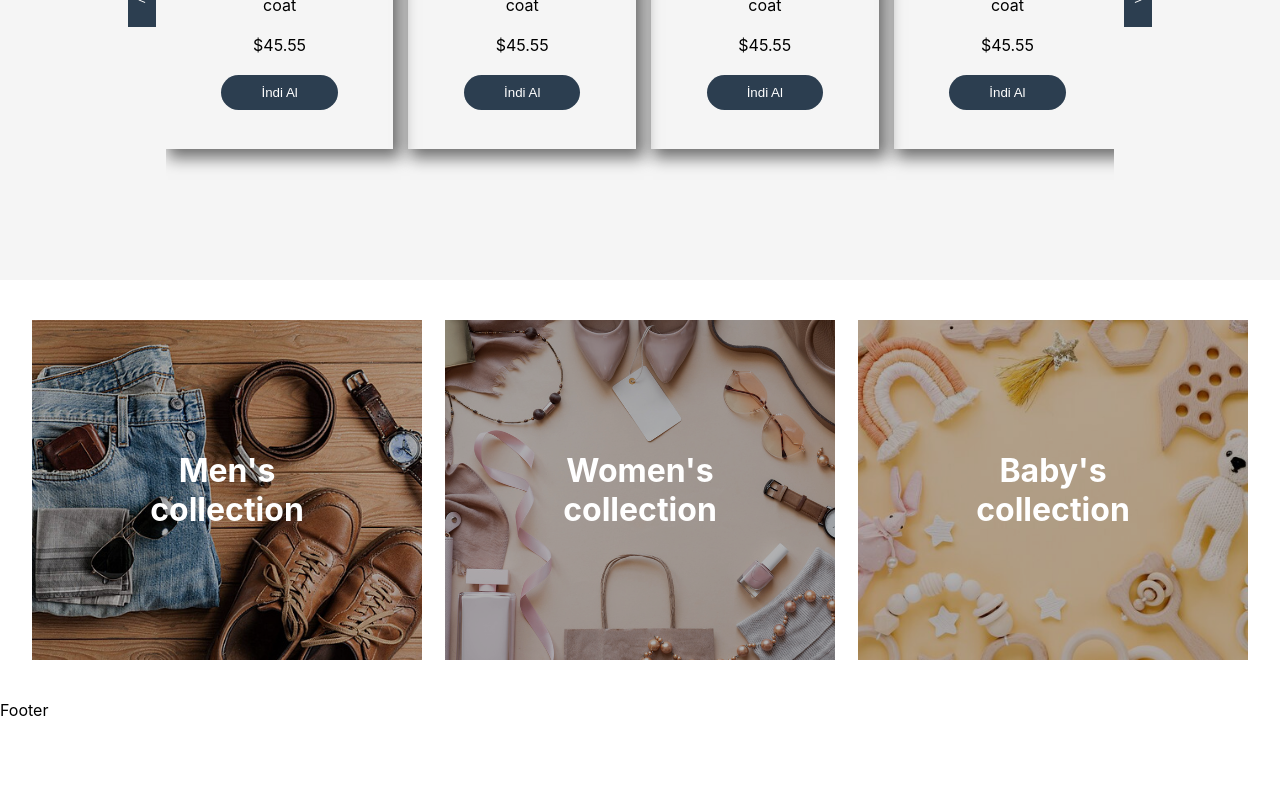
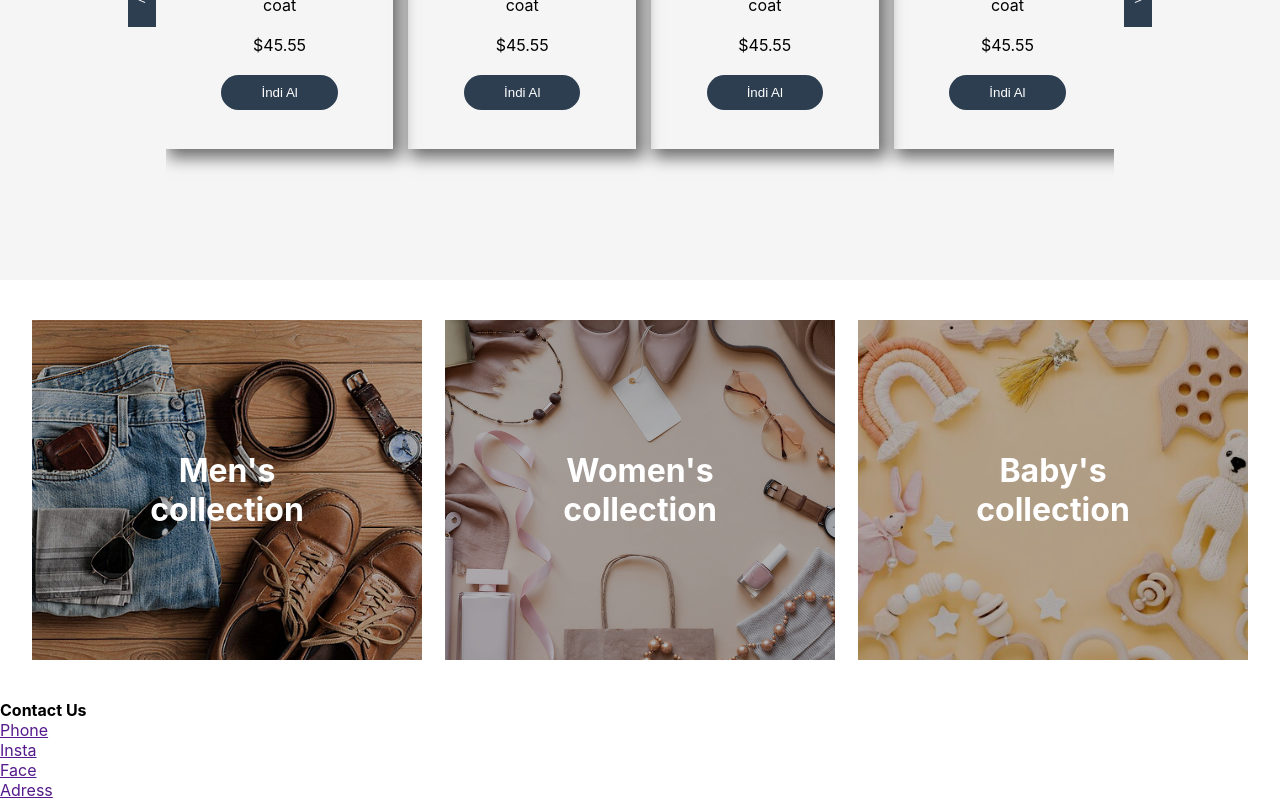
Before and after one commit to AlamdarBashirov/ShopBag-front, a React (Create React App) app: page / in a window 1280 px wide. Shown: the part 1264-2064 px from the top of the page. Before the commit the page ends 1984 px from the top, so only its background shows below. Built offline with nearby package versions, Linux system fonts and the light colour scheme.

Commit message:
footer design is ready

```diff
--- a/src/components/layout/footer/Footer.jsx
+++ b/src/components/layout/footer/Footer.jsx
@@ -1,8 +1,25 @@
 import React from 'react'
+import style from './Footer.module.scss'
 
 const Footer = () => {
   return (
-    <div>Footer</div>
+    <div className={style.footer}>
+      <div className={style.container}>
+        <div className={`${style.heading}`}>
+          <div className={style.headingName}>
+            <h4>Contact Us</h4>
+          </div>
+          <div>
+            <ul>
+              <li><a href="">Phone</a></li>
+              <li><a href="">Insta</a></li>
+              <li><a href="">Face</a></li>
+              <li><a href="">Adress</a></li>
+            </ul>
+          </div>
+        </div>
+      </div>
+    </div>
   )
 }
 
```
